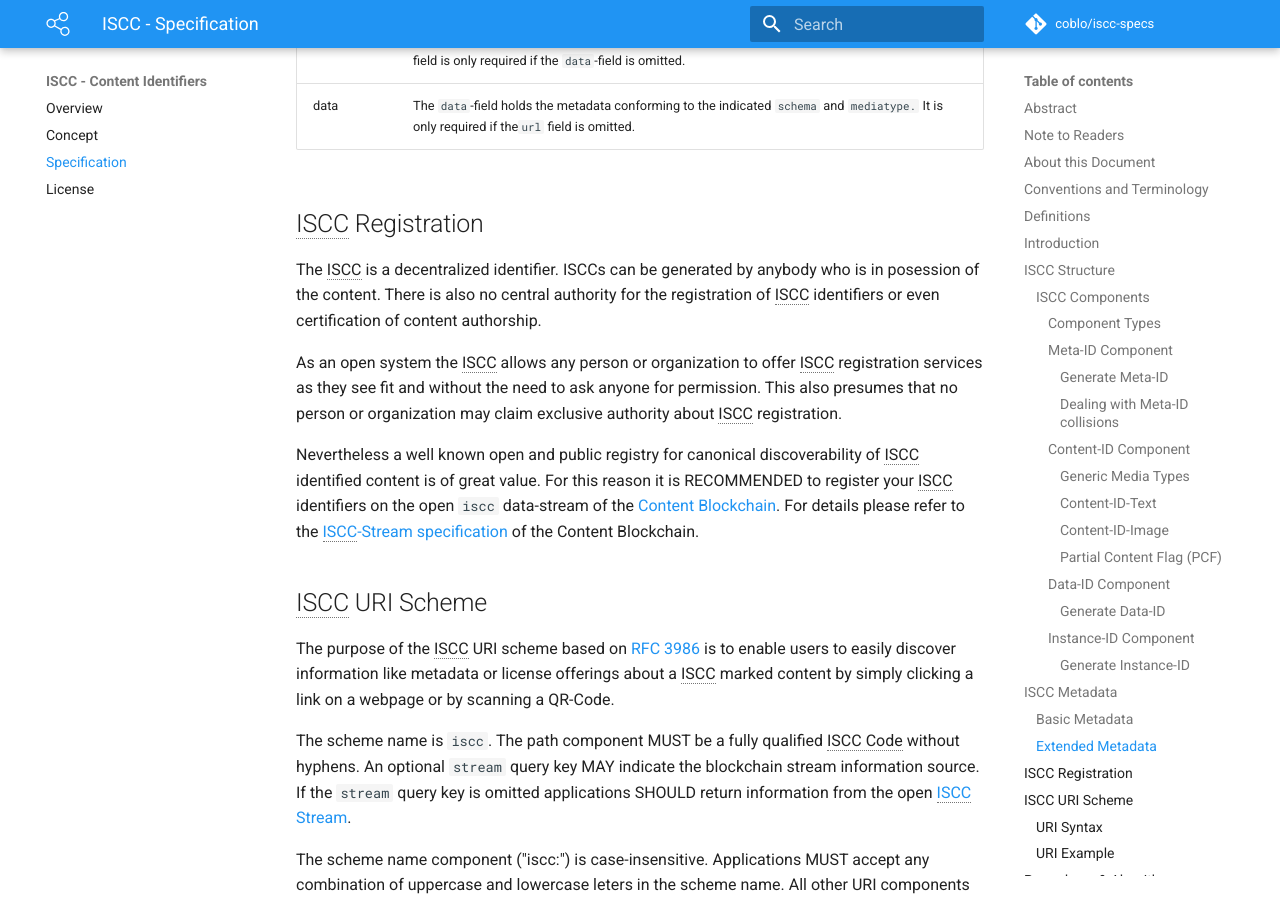
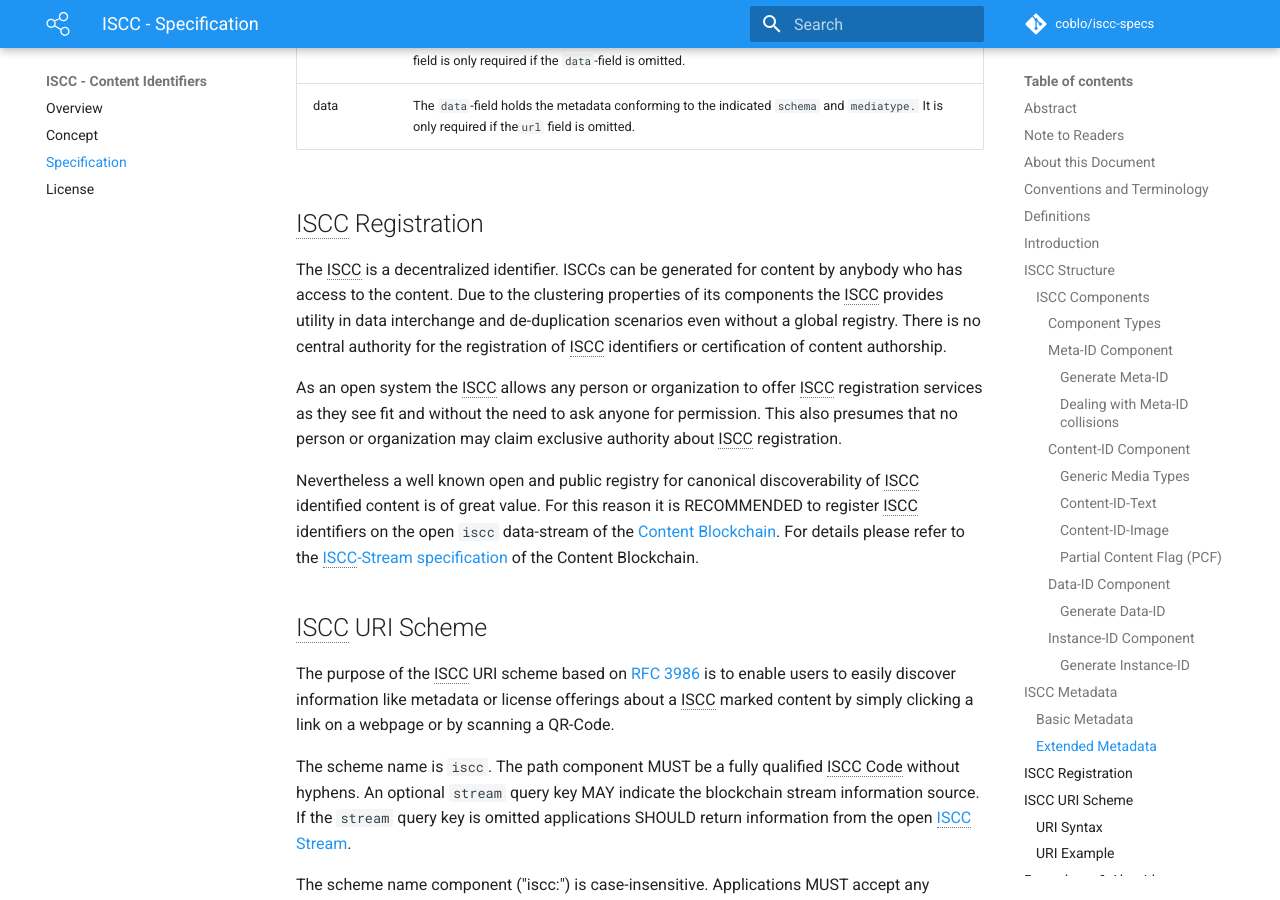
Before and after one commit to iscc/iscc-specs, an MkDocs documentation site: the page built from docs/specification.md, in a window 1280 px wide and 900 px high, scrolled down 12707 px. Built offline with MkDocs 1.6.1 and Material for MkDocs 9.7.7, drawn with Linux system fonts in a browser that asks for light colours; comment, search, counter and statistics services are not loaded; old or Windows-style settings are respelled for this version of MkDocs; some of the changed text lies outside the part shown.

Commit message:
Mention registrationless utility

```diff
--- a/docs/specification.md
+++ b/docs/specification.md
@@ -291,11 +291,11 @@ Extended metadata entries MUST be wrapped in JSON object of the following struct
 
 ## ISCC Registration
 
-The ISCC is a decentralized identifier. ISCCs can be generated by anybody who is in posession of the content. There is also no central authority for the registration of ISCC identifiers or even certification of content authorship.
+The ISCC is a decentralized identifier. ISCCs can be generated for content by anybody who has access to the content. Due to the clustering properties of its components the ISCC provides utility in data interchange and de-duplication scenarios even without a global registry. There is no central authority for the registration of ISCC identifiers or certification of content authorship.
 
 As an open system the ISCC allows any person or organization to offer ISCC registration services as they see fit and without the need to ask anyone for permission. This also presumes that no person or organization may claim exclusive authority about ISCC registration.
 
-Nevertheless a well known open and public registry for canonical discoverability of ISCC identified content is of great value. For this reason it is RECOMMENDED to register your ISCC identifiers on the open `iscc` data-stream of the [Content Blockchain](https://content-blockchain.org/). For details please refer to the [ISCC-Stream specification](https://coblo.github.io/cips/cip-0003-iscc/) of the Content Blockchain.
+Nevertheless a well known open and public registry for canonical discoverability of ISCC identified content is of great value. For this reason it is RECOMMENDED to register ISCC identifiers on the open `iscc` data-stream of the [Content Blockchain](https://content-blockchain.org/). For details please refer to the [ISCC-Stream specification](https://coblo.github.io/cips/cip-0003-iscc/) of the Content Blockchain.
 
 ## ISCC URI Scheme
 
```
Also changed, not shown: other parts of docs/specification.md (+1 -1 lines).
